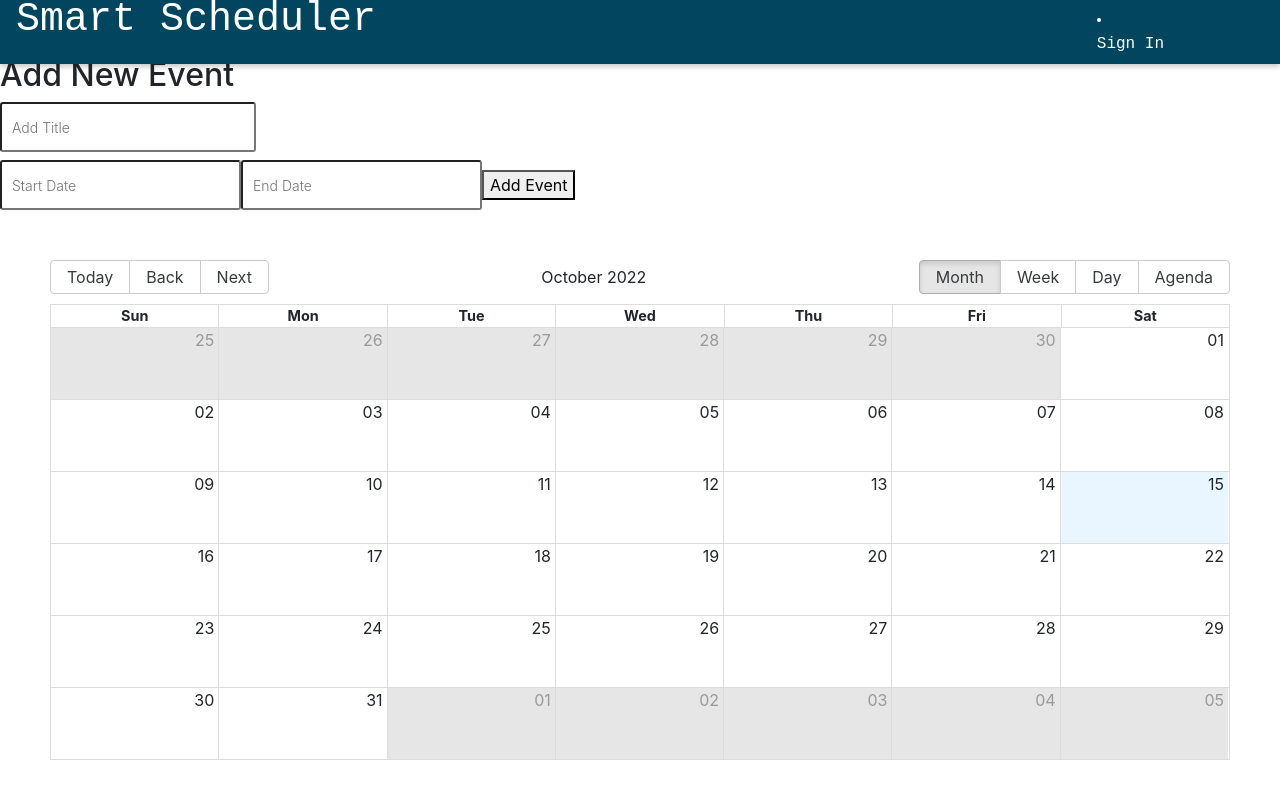
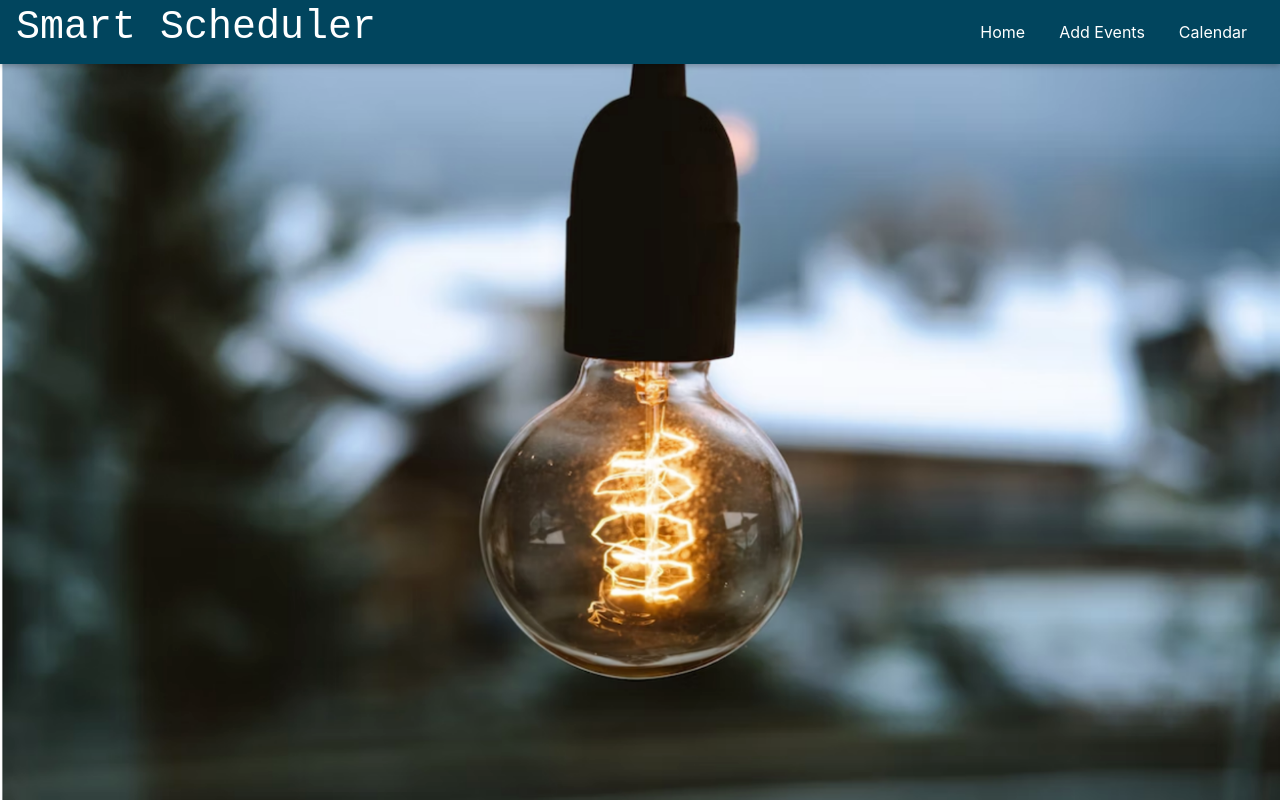
Before and after one commit to amishasubedi/Smart-Scheduler, a React (Create React App) app: page /home in a window 1280 px wide. Built offline with nearby package versions, Linux system fonts and the light colour scheme; the HTML template or start-up script is replaced by a standard one.

Commit message:
more UI features added

```diff
--- a/src/App.js
+++ b/src/App.js
@@ -22,35 +22,35 @@ function App() {
     //   <CalendarInfo /> */}
     // </div>
 
-    // <Router>
+    <Router>
+      <MainNavigation />
+
+      <main>
+        <Switch>
+          <Route path="/" exact>
+            <LoginPage />
+          </Route>
+
+          <Route path="/home">
+            <Homepage />
+          </Route>
+
+          <Route path="calendar">
+            <Calendar />
+          </Route>
+
+          <Route path="error">
+            <ErrorPage />
+          </Route>
+
+          <Redirect to="/" />
+        </Switch>
+      </main>
+    </Router>
+    // <div>
     //   <MainNavigation />
-
-    //   <main>
-    //     <Switch>
-    //       <Route path="/" exact>
-    //         <LoginPage />
-    //       </Route>
-
-    //       <Route path="/home">
-    //         <Homepage />
-    //       </Route>
-
-    //       <Route path="calendar">
-    //         <Calendar />
-    //       </Route>
-
-    //       <Route path="error">
-    //         <ErrorPage />
-    //       </Route>
-
-    //       <Redirect to="/" />
-    //     </Switch>
-    //   </main>
-    // </Router>
-    <div>
-      <MainNavigation />
-      <Calendar />
-    </div>
+    //   <Calendar />
+    // </div>
   );
 }
 
--- a/src/components/Navigation/MainNavigation.css
+++ b/src/components/Navigation/MainNavigation.css
@@ -27,12 +27,11 @@
   font-family: andale mono, monospace;
   margin-left: 100px;
   margin-right: 100px;
-
 }
 
 .main-navigation__title a {
   text-decoration: none;
-  color: rgb(0, 0, 0);
+  color: rgb(255, 255, 255);
 }
 
 .main-navigation__header-nav {
@@ -57,9 +56,10 @@
   min-height: 70%;
   min-width: 1024px;
   width: 102%;
-  height: 50%;
+  height: 100%;
   position: fixed;
-  top: -10%;
-  left: 0;
-  transform: rotateZ(-5deg) translateY(-4rem) translateX(-1rem);
+  top: 0%;
+  left: 0%;
+  right: 0%;
+  /* transform: rotateZ(-5deg) translateY(-4rem) translateX(-1rem); */
 }
--- a/src/components/Navigation/MainNavigation.js
+++ b/src/components/Navigation/MainNavigation.js
@@ -1,31 +1,30 @@
-import React from "react";
+import React, { Fragment } from "react";
 import { Link } from "react-router-dom";
 
 import MainHeader from "./MainHeader";
 import Navlinks from "./Navlinks";
+import pic from "../../assets/pic1.png";
 import "./MainNavigation.css";
 
 const MainNavigation = (props) => {
   return (
-    <MainHeader>
-      <button className="main-navigation__menu-btn">
+    <Fragment>
+      <img src={pic} alt="pic" className="img" />
+      <MainHeader>
+        {/* <button className="main-navigation__menu-btn">
         <span />
         <span />
         <span />
-      </button>
-      <h1 className="main-navigation__title">
-        <p>Smart Scheduler</p>
-      </h1>
-      <li class="main-navigation__signup">
-        <a class="nav-link" href="Login.js">
-          Sign In
-        </a>
-      </li>
+      </button> */}
+        <h1 className="main-navigation__title">
+          <Link to="/">Smart Scheduler</Link>
+        </h1>
 
-      {/* <nav>
-        <Navlinks />
-      </nav> */}
-    </MainHeader>
+        <nav className="main-navigation__header-nav">
+          <Navlinks />
+        </nav>
+      </MainHeader>
+    </Fragment>
   );
 };
 
```
Also changed, not shown: src/assets/pic1.png.
